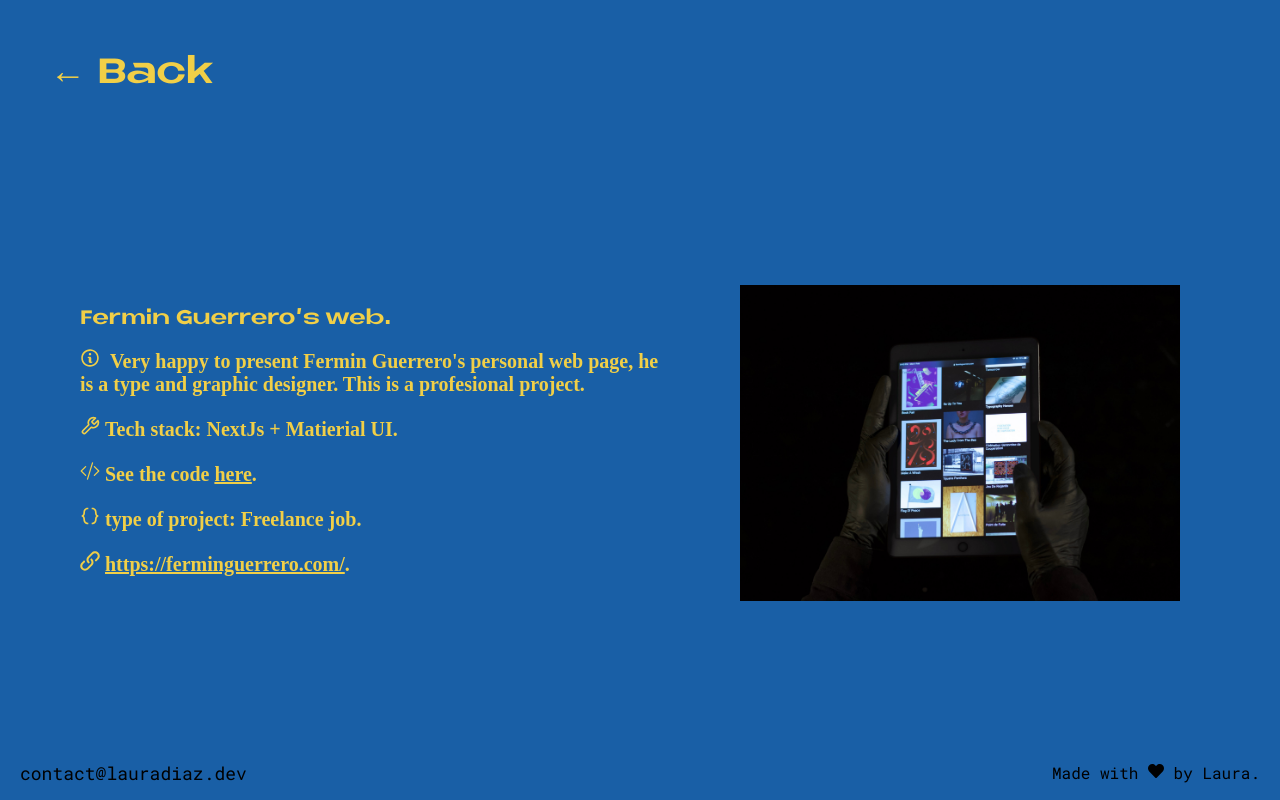
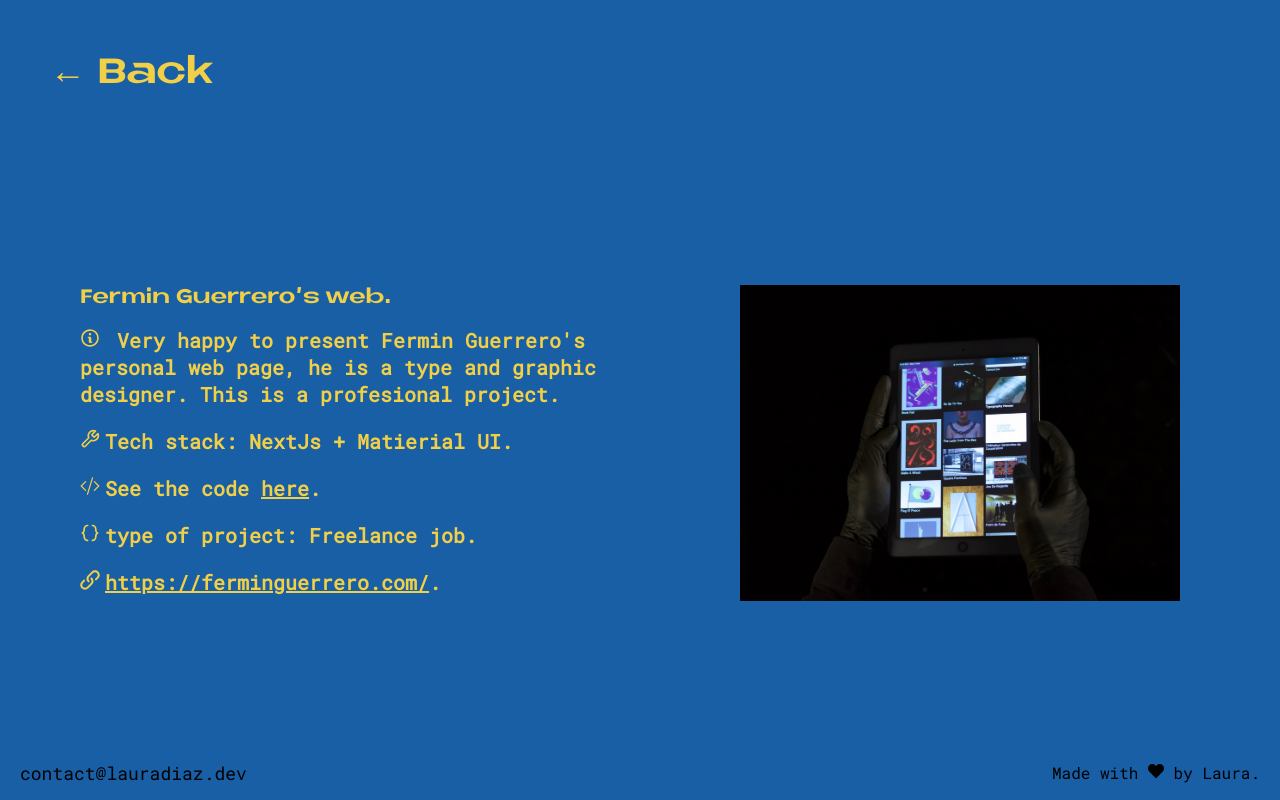
Before and after one commit to lalidiaz/portfolio-Nextjs, a Next.js app: page /project/fermin-guerrero-web in a window 1280 px wide. Built offline with nearby package versions, Linux system fonts and the light colour scheme.

Commit message:
add font to dynamic, last fixes

```diff
--- a/components/DetailProject/detail.module.scss
+++ b/components/DetailProject/detail.module.scss
@@ -81,6 +81,7 @@
       width: 100%;
       font-size: 16px;
       padding: 20px;
+      font-family: 'roboto_monoregular';
 
       @include tablet {
         width: 100%;
```
